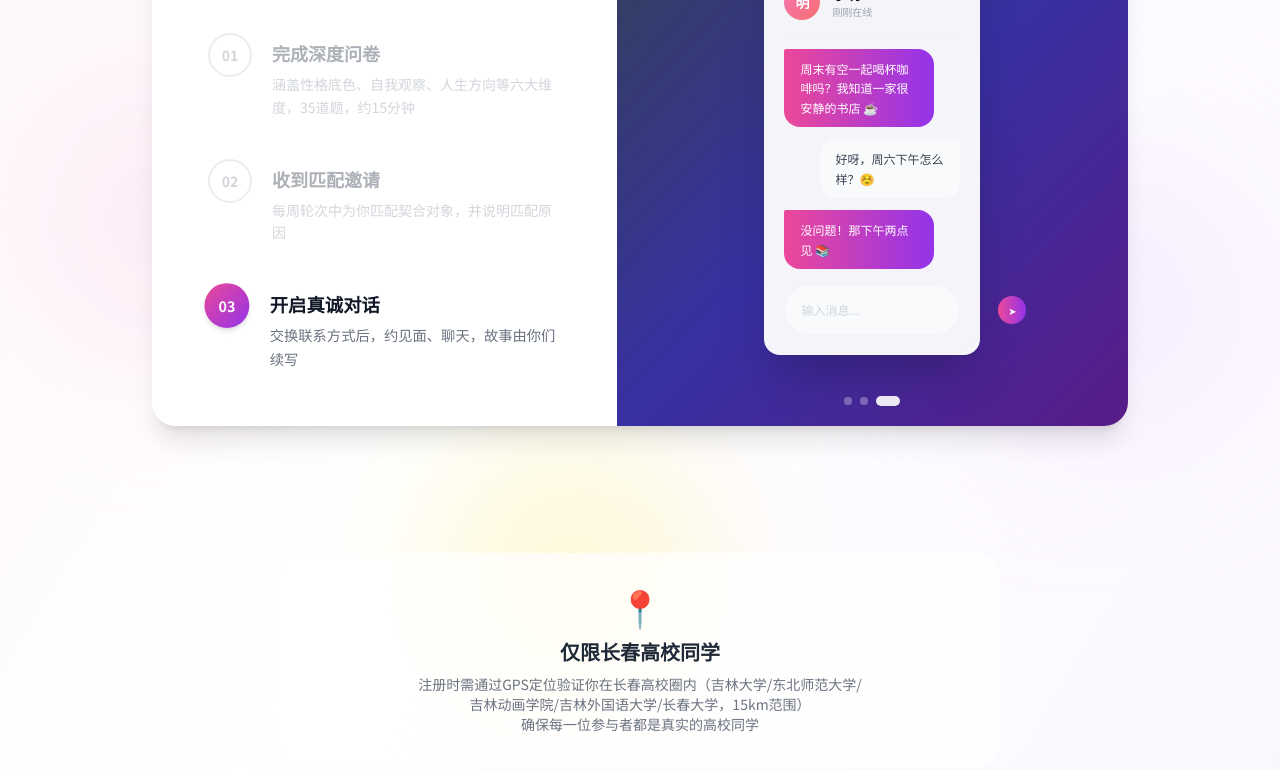
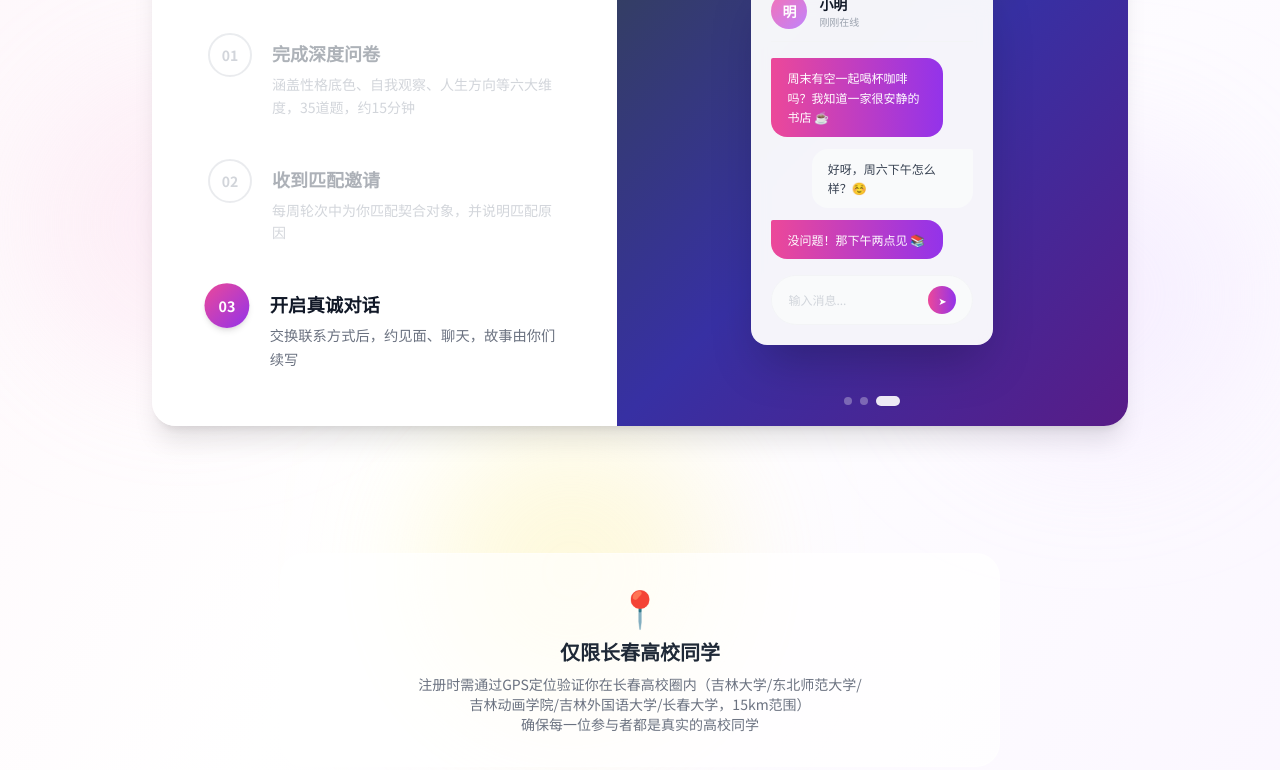
Before and after one commit to hajicat/JAI, a Next.js app: page / in a window 1280 px wide. Both pictures are taken after a click on the button 896 px from the left and 1377 px from the top of the page. Shown: the part 977-1747 px from the top of the page. Built offline with nearby package versions, Linux system fonts and the light colour scheme.

Commit message:
fix: 「如何运作」卡片宽度+输入框布局微调\n\n- 卡片容器: max-w-[280px] px-8 → max-w-[290px] px-6，更宽敞\n- chat 输入框 input 加 min-w-0 让 flex 正确收缩\n- chat 头像渐变: from-pink-400 to-red-400 → to-purple-400（统一主题色）

```diff
--- a/src/app/page.tsx
+++ b/src/app/page.tsx
@@ -314,7 +314,7 @@ export default function Home() {
           <div className="relative bg-gradient-to-br from-slate-700 via-indigo-800 to-purple-900 flex items-center justify-center min-h-[420px] overflow-hidden">
             <div
               key={activeStep}
-              className="w-full max-w-[280px] px-8 animate-slideIn"
+              className="w-full max-w-[290px] px-6 animate-slideIn"
               style={{ animationDuration: '0.5s' }}
             >
               {(() => {
@@ -401,7 +401,7 @@ export default function Home() {
                     return (
                       <div className="bg-white/95 backdrop-blur rounded-2xl p-5 shadow-2xl">
                         <div className="flex items-center gap-3 mb-4 pb-3 border-b border-gray-100">
-                          <div className="w-9 h-9 rounded-full bg-gradient-to-br from-pink-400 to-red-400 flex items-center justify-center text-white text-sm font-bold">明</div>
+                          <div className="w-9 h-9 rounded-full bg-gradient-to-br from-pink-400 to-purple-400 flex items-center justify-center text-white text-sm font-bold">明</div>
                           <div>
                             <p className="font-bold text-gray-900 text-sm">小明</p>
                             <p className="text-[10px] text-gray-400">刚刚在线</p>
@@ -439,7 +439,7 @@ export default function Home() {
                             type="text"
                             placeholder="输入消息..."
                             readOnly
-                            className="flex-1 bg-transparent text-xs text-gray-400 outline-none placeholder:text-gray-300"
+                            className="flex-1 min-w-0 bg-transparent text-xs text-gray-400 outline-none placeholder:text-gray-300"
                           />
                           <div className="w-7 h-7 rounded-full bg-gradient-to-r from-pink-500 to-purple-600 flex items-center justify-center text-white text-[10px] shrink-0">
                             ➤
```
